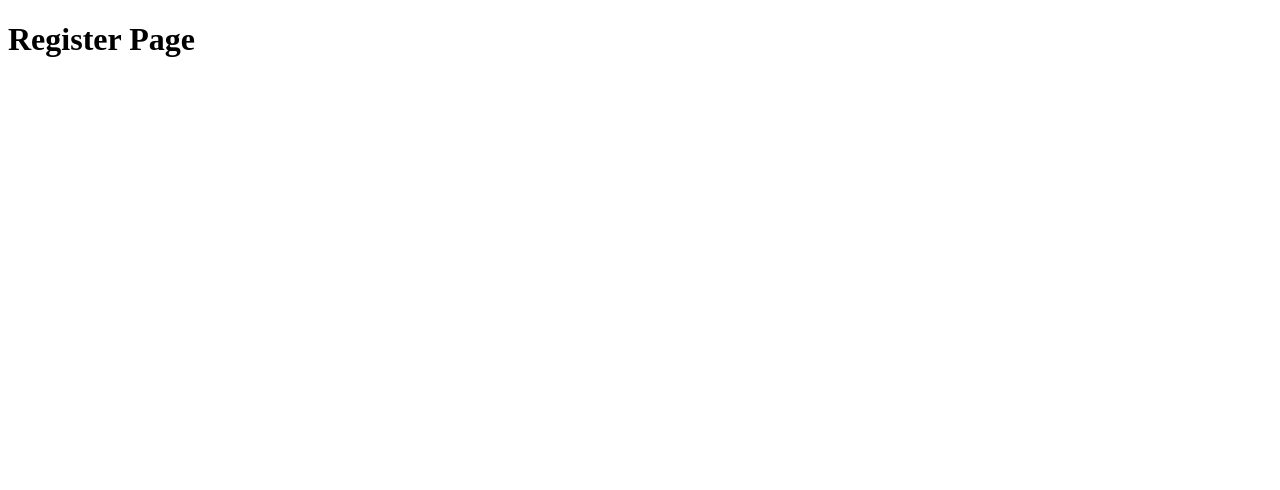
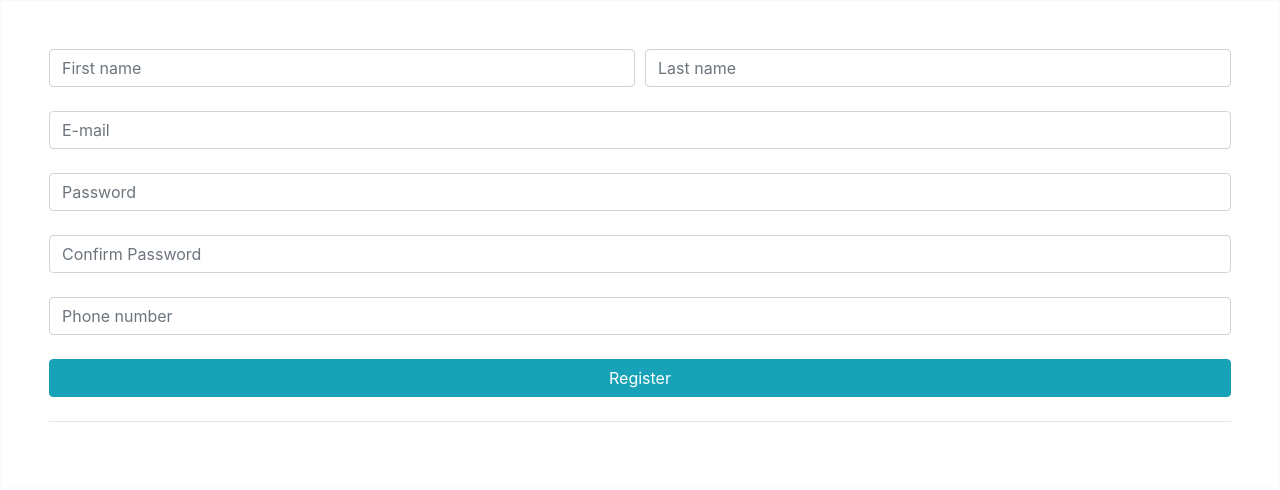
Before and after one commit to sakiib/CSE499-Components, a website: page FormValidation/views/register.html in a window 1280 px wide. Drawn offline with nearby package versions, Linux system fonts and the light colour scheme.

Commit message:
added registration form

```diff
--- a/FormValidation/views/register.html
+++ b/FormValidation/views/register.html
@@ -3,9 +3,47 @@
 <head>
     <meta charset="UTF-8">
     <meta name="viewport" content="width=device-width, initial-scale=1.0">
+    <link rel="stylesheet" href="https://maxcdn.bootstrapcdn.com/bootstrap/4.0.0/css/bootstrap.min.css" integrity="sha384-Gn5384xqQ1aoWXA+058RXPxPg6fy4IWvTNh0E263XmFcJlSAwiGgFAW/dAiS6JXm" crossorigin="anonymous">
     <title>Register</title>
 </head>
 <body>
-    <h1> Register Page </h1>
+    <!-- Default form register -->
+    <form class="text-center border border-light p-5" action="#!">
+        <div class="form-row mb-4">
+            <div class="col">
+                <!-- First name -->
+                <input type="text" id="defaultRegisterFormFirstName" class="form-control" placeholder="First name">
+            </div>
+            <div class="col">
+                <!-- Last name -->
+                <input type="text" id="defaultRegisterFormLastName" class="form-control" placeholder="Last name">
+            </div>
+        </div>
+
+        <!-- E-mail -->
+        <input type="email" id="defaultRegisterFormEmail" class="form-control mb-4" placeholder="E-mail">
+
+        <!-- Password -->
+        <input type="password" id="defaultRegisterFormPassword" class="form-control" placeholder="Password" aria-describedby="defaultRegisterFormPasswordHelpBlock">
+        <small id="defaultRegisterFormPasswordHelpBlock" class="form-text text-muted mb-4">
+        </small>
+
+        <!-- Password for confirmation -->
+        <input type="password" id="defaultRegisterFormPassword2" class="form-control" placeholder="Confirm Password" aria-describedby="defaultRegisterFormPasswordHelpBlock">
+        <small id="defaultRegisterFormPasswordHelpBlock" class="form-text text-muted mb-4">
+        </small>
+
+        <!-- Phone number -->
+        <input type="text" id="defaultRegisterPhonePassword" class="form-control" placeholder="Phone number" aria-describedby="defaultRegisterFormPhoneHelpBlock">
+        <small id="defaultRegisterFormPhoneHelpBlock" class="form-text text-muted mb-4">
+        </small>
+
+        <!-- Sign up button -->
+        <button class="btn btn-info my-4 btn-block" type="submit"> Register </button>
+
+        <hr>
+
+    </form>
+    <!-- Default form register -->
 </body>
 </html>
```
Also changed, not shown: FormValidation/views/index.html (+2 -0 lines).
